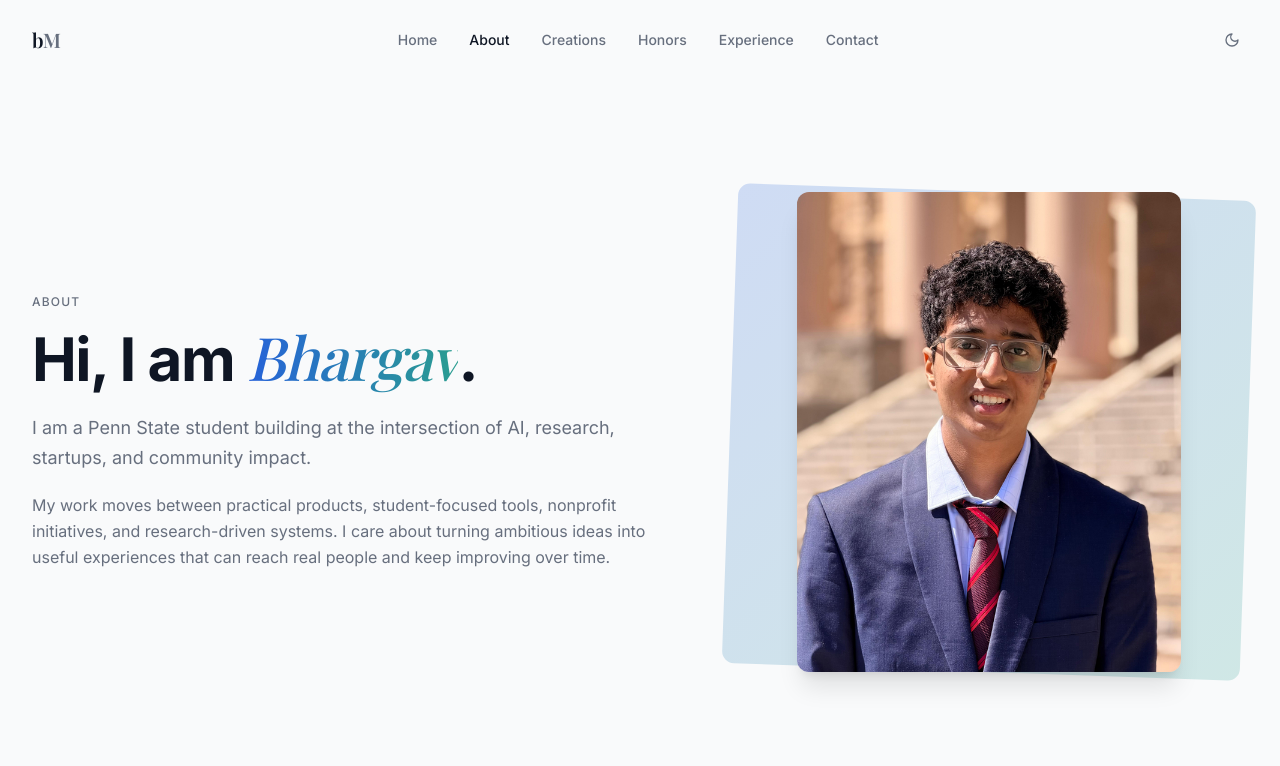
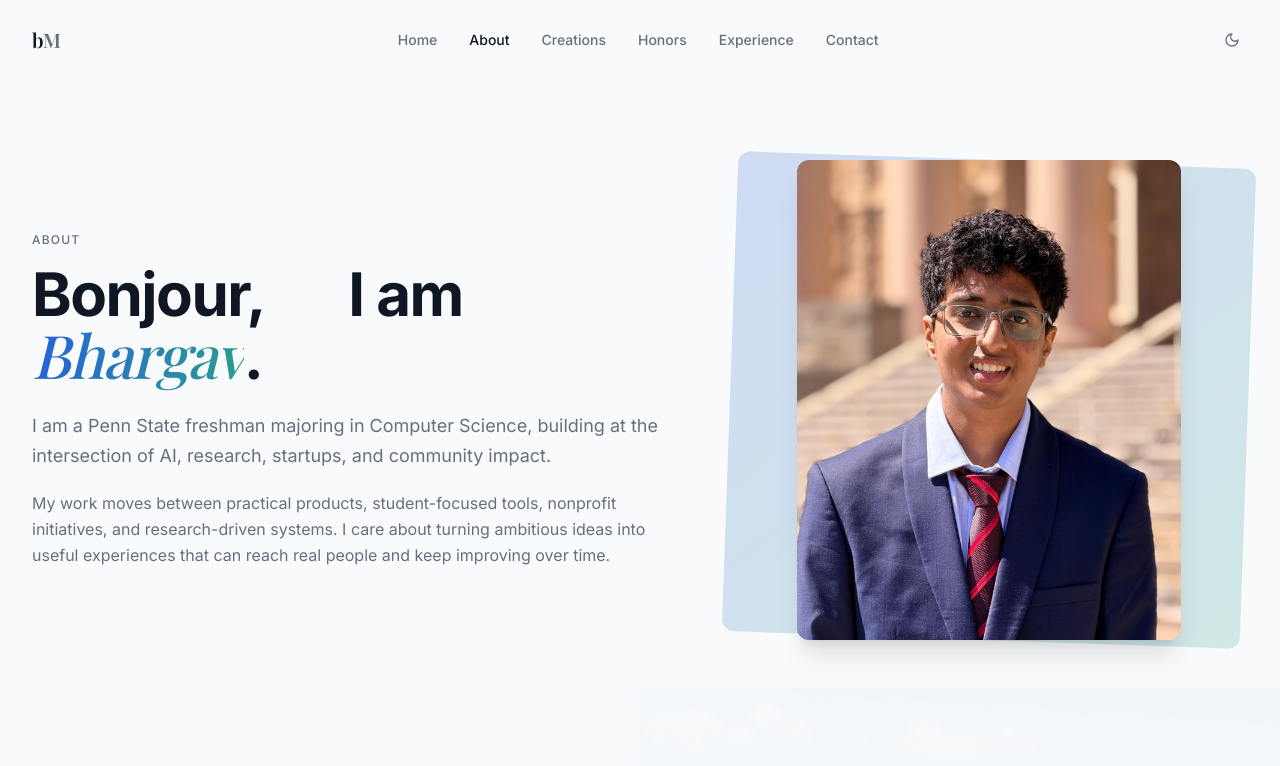
Before and after one commit to Bhargav072007/Personal-Website, a React (Vite) app: page /#/about in a window 1280 px wide. Shown: the top 766 px of the page. Built offline with nearby package versions, Linux system fonts and the light colour scheme; a web font is replaced by a local one.

Commit message:
Update about intro and home sections

```diff
--- a/src/components/AboutIntro.jsx
+++ b/src/components/AboutIntro.jsx
@@ -1,10 +1,22 @@
+import { useEffect, useState } from "react";
 import { motion } from "framer-motion";
 
 const PORTRAIT_URL = "/assets/base44/51fc701c8_1775783839100.png";
+const GREETINGS = ["Hi", "Hola", "Namaste", "Bonjour", "Ciao", "Olá", "Hallo", "Konnichiwa"];
 
 export default function AboutIntro() {
+  const [greetingIndex, setGreetingIndex] = useState(0);
+
+  useEffect(() => {
+    const timer = window.setInterval(() => {
+      setGreetingIndex((index) => (index + 1) % GREETINGS.length);
+    }, 1800);
+
+    return () => window.clearInterval(timer);
+  }, []);
+
   return (
-    <section className="py-20 lg:py-28">
+    <section className="pt-16 pb-10 lg:pt-20 lg:pb-12">
       <div className="max-w-7xl mx-auto px-6 lg:px-8">
         <div className="grid lg:grid-cols-[1.1fr_0.9fr] gap-12 lg:gap-16 items-center">
           <motion.div
@@ -16,10 +28,22 @@ export default function AboutIntro() {
               About
             </p>
             <h1 className="text-4xl lg:text-6xl font-bold tracking-tight text-foreground mb-6">
-              Hi, I am <span className="font-serif italic font-medium bg-gradient-to-r from-chart-1 to-chart-2 bg-clip-text text-transparent">Bhargav</span>.
+              <span className="inline-block min-w-[7.5ch]">
+                <motion.span
+                  key={GREETINGS[greetingIndex]}
+                  initial={{ opacity: 0, y: 12 }}
+                  animate={{ opacity: 1, y: 0 }}
+                  exit={{ opacity: 0, y: -12 }}
+                  transition={{ duration: 0.3 }}
+                  className="inline-block"
+                >
+                  {GREETINGS[greetingIndex]},
+                </motion.span>
+              </span>{" "}
+              I am <span className="font-serif italic font-medium bg-gradient-to-r from-chart-1 to-chart-2 bg-clip-text text-transparent">Bhargav</span>.
             </h1>
             <p className="text-lg text-muted-foreground leading-relaxed max-w-2xl mb-5">
-              I am a Penn State student building at the intersection of AI, research, startups, and community impact.
+              I am a Penn State freshman majoring in Computer Science, building at the intersection of AI, research, startups, and community impact.
             </p>
             <p className="text-base text-muted-foreground leading-relaxed max-w-2xl">
               My work moves between practical products, student-focused tools, nonprofit initiatives, and research-driven systems. I care about turning ambitious ideas into useful experiences that can reach real people and keep improving over time.
--- a/src/components/WhatIBuild.jsx
+++ b/src/components/WhatIBuild.jsx
@@ -11,7 +11,7 @@ const SOLO_IMG = "/assets/base44/39ea9ac54_085cc689-7653-4aeb-9c09-e518a1157eba_
 
 export default function WhatIBuild() {
   return (
-    <section className="py-20 lg:py-28 relative overflow-hidden">
+    <section className="py-14 lg:py-20 relative overflow-hidden">
       {/* Translucent solo portrait in background */}
       <div
         className="absolute right-0 top-0 bottom-0 w-1/2 bg-cover bg-center opacity-[0.06] pointer-events-none"
--- a/src/pages/Home.jsx
+++ b/src/pages/Home.jsx
@@ -3,7 +3,6 @@ import HeroSection from "../components/HeroSection";
 import MetricsSection from "../components/MetricsSection";
 import AffiliationsStrip from "../components/AffiliationsStrip";
 import WhatIBuild from "../components/WhatIBuild";
-import FocusAreas from "../components/FocusAreas";
 import LinkedInSection from "../components/LinkedInSection";
 import RecommendationsSection from "../components/RecommendationsSection";
 import CurrentFocus from "../components/CurrentFocus";
@@ -18,7 +17,6 @@ export default function Home() {
       <MetricsSection />
       <AffiliationsStrip />
       <WhatIBuild />
-      <FocusAreas />
       <LinkedInSection />
       <RecommendationsSection />
       <ContactSection />
```
